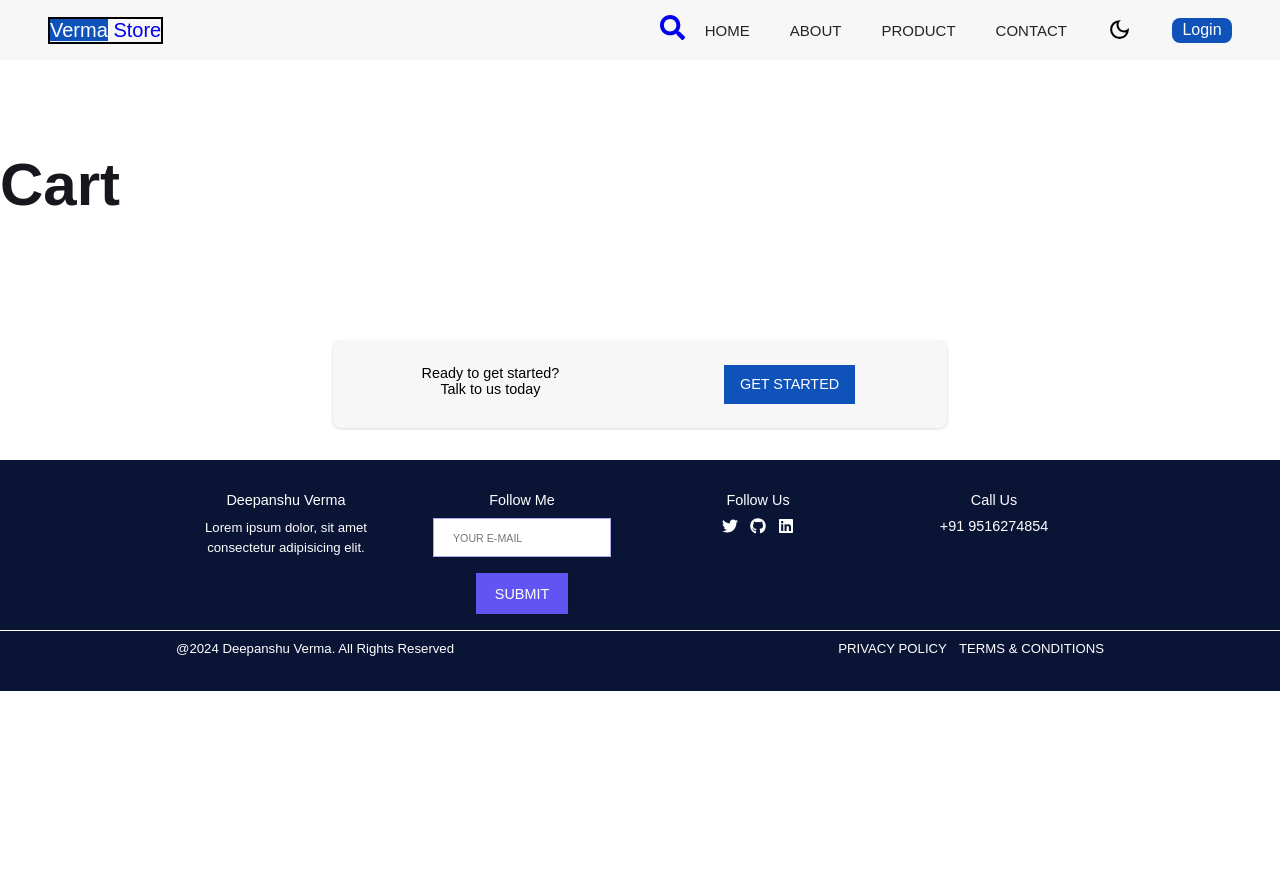
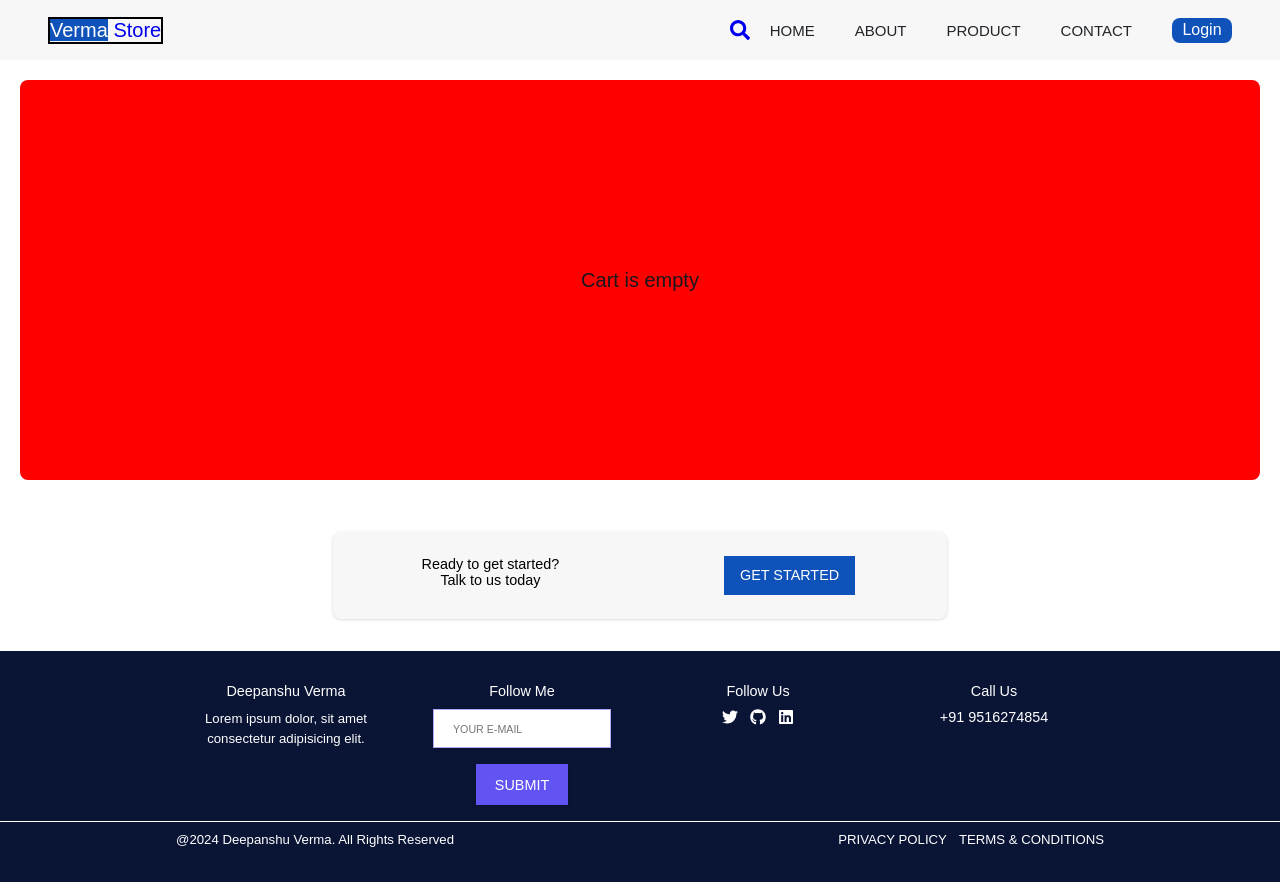
Before and after one commit to DV9-WEB/Shopping-React, a React (Create React App) app: page /cart in a window 1280 px wide. Before the commit the page ends 800 px from the top, so only its background shows below. Built offline with nearby package versions, Linux system fonts and the light colour scheme.

Commit message:
Complete My Project

```diff
--- a/src/App.js
+++ b/src/App.js
@@ -11,6 +11,7 @@ import { GlobalStyle } from "./GlobalStyle";
 import { ThemeProvider } from "styled-components";
 import AppLayout from "./AppLayout";
 import Account from "./components/Account";
+import { DataProvider } from "./Context/Context"
 
 const App = () => {
   const [isLogIn, setIsLogIn] = useState(false);
@@ -48,6 +49,7 @@ const App = () => {
   };
 
   return (
+    <DataProvider>
       <ThemeProvider theme={theme}>
         <BrowserRouter>
           <GlobalStyle />
@@ -72,6 +74,7 @@ const App = () => {
           </Routes>
         </BrowserRouter>
       </ThemeProvider>
+    </DataProvider>
   );
 };
 
--- a/src/Cart.js
+++ b/src/Cart.js
@@ -1,184 +1,309 @@
+import { useContext, useState } from "react";
 import styled from "styled-components";
+import { DataContext } from "./Context/Context";
+import CongratsModal from "./components/CongratsModal";
 
 const Cart = () => {
-  return <Wrapper>
-    <h1>Cart</h1>
-  </Wrapper>;
+  const { addToCart, setAddToCart } = useContext(DataContext);
+  const [showModal, setShowModal] = useState(false);
+  const [currentItem, setCurrentItem] = useState(null);
+  const [showCongrats, setShowCongrats] = useState(false);
+
+  const increaseQuantity = (productId) => {
+    setAddToCart((prevCart) =>
+      prevCart.map((item) =>
+        item.id === productId ? { ...item, quantity: item.quantity + 1 } : item
+      )
+    );
+  };
+
+  const decreaseQuantity = (productId) => {
+    setAddToCart((prevCart) =>
+      prevCart.map((item) =>
+        item.id === productId && item.quantity > 1
+          ? { ...item, quantity: item.quantity - 1 }
+          : item
+      )
+    );
+  };
+
+  const removeItem = (productId) => {
+    setAddToCart((prevCart) =>
+      prevCart.filter((item) => item.id !== productId)
+    );
+  };
+
+  const calculatePriceWithDelivery = (price, quantity) => {
+    const deliveryCharge = price * 0.2;
+    // const deliveryCharge = dlvryCharge.toFixed(2)
+    return price * quantity + deliveryCharge;
+  };
+
+  const getTotalCartPrice = () => {
+    return addToCart
+      .reduce((total, product) => {
+        return (
+          total + calculatePriceWithDelivery(product.price, product.quantity)
+        );
+      }, 0)
+      .toFixed(2);
+  };
+
+  const handleOrderClick = (item) => {
+    setCurrentItem(item);
+    setShowModal(true);
+  };
+
+  const handleConfirmOrder = () => {
+    setShowModal(false);
+    setShowCongrats(true);
+  };
+
+  const handleOrderPlace = (item) => {
+    setCurrentItem(item);
+    setShowModal(true);
+  };
+
+  return (
+    <Wrapper>
+      {addToCart.length === 0 ? (
+        <EmptyCart>
+          <h2>Cart is empty</h2>
+        </EmptyCart>
+      ) : (
+        <div className="cart-items">
+          {addToCart.map((product, index) => (
+            <div key={index} className="cart-item">
+              <img src={product.image} alt={product.title} />
+              <div className="info">
+                <h3>{product.title}</h3>
+                <p>Price: {product.price}₹</p>
+                <div className="quantity-control">
+                  <button
+                    style={{ color: "black" }}
+                    onClick={() => decreaseQuantity(product.id)}
+                  >
+                    -
+                  </button>
+                  <span>{product.quantity}</span>
+                  <button
+                    style={{ color: "black" }}
+                    onClick={() => increaseQuantity(product.id)}
+                  >
+                    +
+                  </button>
+                </div>
+                <p>
+                  Price with Delivery:{" "}
+                  {calculatePriceWithDelivery(product.price, product.quantity)}₹
+                </p>
+                <div className="button-container">
+                  <button
+                    className="order-button"
+                    onClick={() => handleOrderClick(product)}
+                  >
+                    Order Place
+                  </button>
+                  <button
+                    className="remove-button"
+                    onClick={() => removeItem(product.id)}
+                  >
+                    Remove
+                  </button>
+                </div>
+              </div>
+            </div>
+          ))}
+          <div className="total">
+            <h3>Total Cart Price: {getTotalCartPrice()}₹</h3>
+            <button className="order-button" onClick={()=>handleOrderPlace(addToCart[0])}>
+              Order Place
+            </button>
+          </div>
+        </div>
+      )}
+      {showModal && (
+        <Modal>
+          <div className="modal-content">
+            <p>Do you want to place the order for {currentItem.title}?</p>
+            <button onClick={handleConfirmOrder}>Confirm</button>
+            <button onClick={() => setShowModal(false)}>Cancel</button>
+          </div>
+        </Modal>
+      )}
+      {showCongrats && <CongratsModal onClose={() => setShowCongrats(false)} />}
+    </Wrapper>
+  );
 };
 
 const Wrapper = styled.section`
-  padding: 9rem 0;
+  padding: 2rem;
+  display: flex;
+  flex-direction: column;
+  align-items: center;
+  gap: 2rem;
 
-  .grid-four-column {
-    grid-template-columns: repeat(4, 1fr);
+  .cart-items {
+    display: flex;
+    flex-direction: column;
+    gap: 2rem;
+    width: 100%;
+    max-width: 800px;
+
+    .cart-item {
+      display: flex;
+      gap: 1rem;
+      padding: 1rem;
+      border: 1px solid ${({ theme }) => theme.colors.helper};
+      border-radius: 8px;
+      background-color: #fff;
+
+      img {
+        width: 100px;
+        height: 100px;
+        object-fit: contain;
+        border-radius: 8px;
       }
 
-  .grid-five-column {
-    grid-template-columns: repeat(4, 1fr) 0.3fr;
-    text-align: center;
+      .info {
+        display: flex;
+        flex-direction: column;
+        justify-content: center;
+        align-items: flex-start;
+
+        h3 {
+          font-size: 1.5rem;
+          margin: 0;
+        }
+
+        p {
+          font-size: 1.2rem;
+          margin: 0.2rem 0;
+        }
+
+        .quantity-control {
+          display: flex;
           align-items: center;
+          gap: 0.5rem;
+
+          button {
+            padding: 0.5rem 1rem;
+            background-color: ${({ theme }) => theme.colors.primary};
+            color: white;
+            border: none;
+            border-radius: 4px;
+            cursor: pointer;
           }
-  .cart-heading {
-    text-align: center;
-    text-transform: uppercase;
+
+          span {
+            font-size: 1.2rem;
           }
-  hr {
+        }
+
+        .button-container {
+          display: flex;
+          gap: 1rem;
           margin-top: 1rem;
         }
-  .cart-item {
-    padding: 3.2rem 0;
-    display: flex;
-    flex-direction: column;
-    gap: 3.2rem;
+
+        .order-button {
+          padding: 0.5rem 1rem;
+          background-color: ${({ theme }) => theme.colors.helper};
+          color: white;
+          border: none;
+          border-radius: 4px;
+          cursor: pointer;
         }
 
-  .cart-user--profile {
-    display: flex;
-    justify-content: flex-start;
-    align-items: center;
-    gap: 1.2rem;
-    margin-bottom: 5.4rem;
-
-    img {
-      width: 8rem;
-      height: 8rem;
-      border-radius: 50%;
-    }
-    h2 {
-      font-size: 2.4rem;
-    }
-  }
-  .cart-user--name {
-    text-transform: capitalize;
-  }
-  .cart-image--name {
-    /* background-color: red; */
-    align-items: center;
-    display: grid;
-    gap: 1rem;
-    grid-template-columns: 0.4fr 1fr;
-    text-transform: capitalize;
-    text-align: left;
-    img {
-      max-width: 5rem;
-      height: 5rem;
-      object-fit: contain;
-      color: transparent;
-    }
-
-    .color-div {
-      display: flex;
-      align-items: center;
-      justify-content: flex-start;
-      gap: 1rem;
-
-      .color-style {
-        width: 1.4rem;
-        height: 1.4rem;
-
-        border-radius: 50%;
+        .remove-button {
+          padding: 0.5rem 1rem;
+          background-color: red;
+          color: white;
+          border: none;
+          border-radius: 4px;
+          cursor: pointer;
         }
       }
     }
 
-  .cart-two-button {
-    margin-top: 2rem;
-    display: flex;
-    justify-content: space-between;
-
-    .btn-clear {
-      background-color: #e74c3c;
-    }
-  }
-
-  .amount-toggle {
+    .total {
       display: flex;
       justify-content: center;
       align-items: center;
-    gap: 2.4rem;
-    font-size: 1.4rem;
+      gap: 2rem;
+      padding: 1rem;
+      border: 1px solid ${({ theme }) => theme.colors.helper};
+      border-radius: 8px;
+      background-color: #fff;
 
-    button {
+      .order-button {
+        padding: 0.5rem 1rem;
+        background-color: ${({ theme }) => theme.colors.helper};
+        color: white;
         border: none;
-      background-color: #fff;
+        border-radius: 4px;
         cursor: pointer;
       }
 
-    .amount-style {
-      font-size: 2.4rem;
-      color: ${({ theme }) => theme.colors.btn};
-    }
-  }
-
-  .remove_icon {
-    font-size: 1.6rem;
-    color: #e74c3c;
-    cursor: pointer;
-  }
-
-  .order-total--amount {
-    width: 100%;
-    margin: 4.8rem 0;
-    text-transform: capitalize;
-    display: flex;
-    flex-direction: column;
-    justify-content: flex-end;
-    align-items: flex-end;
-
-    .order-total--subdata {
-      border: 0.1rem solid #f0f0f0;
-      display: flex;
-      flex-direction: column;
-      gap: 1.8rem;
-      padding: 3.2rem;
-    }
-    div {
-      display: flex;
-      gap: 3.2rem;
-      justify-content: space-between;
-    }
-
-    div:last-child {
-      background-color: #fafafa;
-    }
-
-    div p:last-child {
-      font-weight: bold;
-      color: ${({ theme }) => theme.colors.heading};
-    }
-  }
-
-  @media (max-width: ${({ theme }) => theme.media.mobile}) {
-    .grid-five-column {
-      grid-template-columns: 1.5fr 1fr 0.5fr;
-    }
-    .cart-hide {
-      display: none;
-    }
-
-    .cart-two-button {
-      margin-top: 2rem;
-      display: flex;
-      justify-content: space-between;
-      gap: 2.2rem;
-    }
-
-    .order-total--amount {
-      width: 100%;
-      text-transform: capitalize;
-      justify-content: flex-start;
-      align-items: flex-start;
-
-      .order-total--subdata {
-        width: 100%;
-        border: 0.1rem solid #f0f0f0;
-        display: flex;
-        flex-direction: column;
-        gap: 1.8rem;
-        padding: 3.2rem;
+      h3 {
+        font-size: 1.5rem;
+        margin: 0;
       }
     }
   }
 `;
 
+const EmptyCart = styled.div`
+  width: 100%;
+  height: 50vh;
+  display: flex;
+  justify-content: center;
+  align-items: center;
+  background-color: red;
+  color: white;
+  border-radius: 8px;
+
+  h2 {
+    font-size: 2rem;
+    margin: 0;
+  }
+`;
+
+const Modal = styled.div`
+  position: fixed;
+  top: 0;
+  left: 0;
+  width: 100%;
+  height: 100%;
+  background: rgba(0, 0, 0, 0.5);
+  display: flex;
+  justify-content: center;
+  align-items: center;
+  z-index: 1000;
+
+  .modal-content {
+    background: white;
+    padding: 2rem;
+    border-radius: 8px;
+    text-align: center;
+    width: 80%;
+    max-width: 500px;
+
+    p {
+      margin: 0 0 2rem 0;
+      font-size: 1.2rem;
+    }
+
+    button {
+      padding: 0.5rem 1rem;
+      margin: 0 1rem;
+      background-color: ${({ theme }) => theme.colors.helper};
+      color: white;
+      border: none;
+      border-radius: 4px;
+      cursor: pointer;
+    }
+  }
+`;
+
 export default Cart;
--- /dev/null
+++ b/src/Context/Context.js
@@ -0,0 +1,14 @@
+// src/DataContext.js
+import React, { createContext, useState } from 'react';
+
+export const DataContext = createContext();
+
+export const DataProvider = ({ children }) => {
+    const [addToCart, setAddToCart] = useState("");
+
+  return (
+    <DataContext.Provider value={{ addToCart, setAddToCart }}>
+      {children}
+    </DataContext.Provider>
+  );
+};
--- a/src/components/Account.js
+++ b/src/components/Account.js
@@ -52,6 +52,7 @@ const Wrapper = styled.section`
   flex-direction: column;
 
   .main {
+    margin-top: 2rem;
     position: relative;
     height: 70vh;
     width: 80vw;
@@ -61,7 +62,7 @@ const Wrapper = styled.section`
     flex-direction: column;
     justify-content: center;
     align-items: center;
-    box-shadow: 0 4px 8px rgba(0, 0, 0, 0.1);
+    box-shadow: 0 4px 8px 0 rgba(0, 0, 0, 0.2), 0 6px 20px 0 rgba(0, 0, 0, 0.19);
   }
 
   .close {
@@ -79,7 +80,7 @@ const Wrapper = styled.section`
 
   h2 {
     margin: 0;
-    font-size: 2rem;
+    font-size: 4rem;
     color: #333;
   }
 
@@ -91,16 +92,18 @@ const Wrapper = styled.section`
 
     input {
       padding: 0.5rem;
-      font-size: 1rem;
+      font-size: 1.2rem;
       border: 1px solid #ccc;
       border-radius: 5px;
       width: 50%;
-      margin: auto; /* Centering input */
+      margin: auto;
+      height: 2.5rem; /* Centering input */
     }
 
     button {
       padding: 0.5rem;
-      font-size: 1rem;
+      font-size: 1.2rem;
+      height: 2.5rem;
       border: none;
       border-radius: 5px;
       background-color: #0f52ba;
--- a/src/components/AllProducts.js
+++ b/src/components/AllProducts.js
@@ -1,11 +1,14 @@
 import axios from "axios";
-import React, { useEffect, useState } from "react";
+import React, { useContext, useEffect, useState } from "react";
 import styled from "styled-components";
+import { DataContext } from "../Context/Context";
+import ProductCard from "./ProductCard";
 
 const AllProducts = () => {
   const [products, setProducts] = useState([]);
   const [searchTerm, setSearchTerm] = useState("");
   const [sortOrder, setSortOrder] = useState("");
+  const { setAddToCart } = useContext(DataContext);
 
   useEffect(() => {
     const getAPI = async (url) => {
@@ -20,17 +23,10 @@ const AllProducts = () => {
     getAPI("https://fakestoreapi.com/products");
   }, []);
 
-  // Function to extract the first three words from a string
-  const getFirstThreeWords = (str) => {
-    return str.split(" ").slice(0, 3).join(" ");
-  };
-
-  // Filter products based on search term
   const filteredProducts = products.filter((product) =>
     product.title.toLowerCase().startsWith(searchTerm.toLowerCase())
   );
 
-  // Function to sort products based on price
   const sortProducts = () => {
     if (sortOrder === "highToLow") {
       return filteredProducts.slice().sort((a, b) => b.price - a.price);
@@ -62,17 +58,16 @@ const AllProducts = () => {
       )}
       <div className="main">
         {sortedProducts.map((product) => (
-          <Card key={product.id}>
-            <img src={product.image} alt={product.title} />
-            <div className="info">
-              <h3>{getFirstThreeWords(product.title)}</h3>
-              <h3 className="price">
-                <b>
-                  Price: <span>{product.price}₹</span>
-                </b>
-              </h3>
-            </div>
-          </Card>
+          <ProductCard
+            key={product.id}
+            product={product}
+            onAddToCart={() =>
+              setAddToCart((prevProduct) => [
+                ...prevProduct,
+                { ...product, quantity: 1 },
+              ])
+            }
+          />
         ))}
       </div>
     </Wrapper>
@@ -115,50 +110,6 @@ const Wrapper = styled.section`
   }
 `;
 
-const Card = styled.div`
-  background-color: #ffffff;
-  border-radius: 8px;
-  border: 1px solid ${({ theme }) => theme.colors.helper};
-  text-align: center;
-  transition: transform 0.3s ease;
-  height: 27rem;
-  width: 25rem;
-
-  &:hover {
-    transform: translateY(-5px);
-  }
-
-  img {
-    width: 100%;
-    height: 80%;
-    border-radius: 8px 8px 0 0;
-  }
-
-  .info {
-    padding: 1rem;
-    display: flex;
-    flex-direction: column;
-    justify-content: center;
-    align-items: center;
-  }
-
-  h3 {
-    margin-top: 0;
-    margin-bottom: 0.5rem;
-    font-size: 1.5rem;
-  }
-
-  .price {
-    font-size: 1.4rem;
-    font-weight: bold;
-    margin: 0;
-  }
-
-  .price span {
-    color: ${({ theme }) => theme.colors.primary};
-  }
-`;
-
 const NoResultMessage = styled.p`
   font-size: 1.5rem;
   color: ${({ theme }) => theme.colors.textSecondary};
--- /dev/null
+++ b/src/components/CongratsModal.js
@@ -0,0 +1,60 @@
+import React from "react";
+import styled from "styled-components";
+
+const CongratsModal = ({ onClose }) => {
+  return (
+    <Backdrop>
+      <Modal>
+        <h2>Congratulations 🥳🎉</h2>
+        <p>Your order has been placed successfully.</p>
+        <button onClick={onClose}>Close</button>
+      </Modal>
+    </Backdrop>
+  );
+};
+
+const Backdrop = styled.div`
+  position: fixed;
+  top: 0;
+  left: 0;
+  width: 100%;
+  height: 100%;
+  background: rgba(0, 0, 0, 0.5);
+  display: flex;
+  justify-content: center;
+  align-items: center;
+  z-index: 1000;
+`;
+
+const Modal = styled.div`
+  background: ${({ theme }) => theme.colors.helper};
+  padding: 2rem;
+  border-radius: 8px;
+  text-align: center;
+  width: 80%;
+  max-width: 500px;
+  height: 50vh;
+  display: flex;
+  justify-content: center;
+  align-items: center;
+  flex-direction: column;
+
+  h2 {
+    margin: 0 0 1rem 0;
+  }
+
+  p {
+    margin: 0 0 2rem 0;
+  }
+
+  button {
+    padding: 0.5rem 1rem;
+    background-color: ${({ theme }) => theme.colors.white};
+    color: black;
+    border: none;
+    border-radius: 4px;
+    cursor: pointer;
+  }
+`;
+
+export default CongratsModal;
--- a/src/components/Nav.js
+++ b/src/components/Nav.js
@@ -182,12 +182,7 @@ const AccountButton = styled.div`
 `;
 
 const Nav = ({ isLogIn, handleLogOut }) => {
-  const [mode, setMode] = useState(false);
   const [menuOpen, setMenuOpen] = useState(false);
-
-  const modeClick = () => {
-    setMode(!mode);
-  };
 
   const menuClick = () => {
     setMenuOpen(!menuOpen);
@@ -199,7 +194,7 @@ const Nav = ({ isLogIn, handleLogOut }) => {
 
   return (
     <Navbar>
-      <h2 style={{ fontSize: "2.5rem", margin: "2rem" }}>
+      <h2 style={{ fontSize: "2rem", margin: "2rem", marginTop: "2.5rem" }}>
         <NavLink to="/product">
           <FaSearch />
         </NavLink>
@@ -250,13 +245,6 @@ const Nav = ({ isLogIn, handleLogOut }) => {
               Contact
             </NavLink>
           </li>
-          <li onClick={modeClick}>
-            {mode ? (
-              <DarkModeIcon className="darkmode-icon" />
-            ) : (
-              <OutlineDarkModeIcon className="darkmode-icon" />
-            )}
-          </li>
           {isLogIn && (
             <li>
               <NavLink to="/cart" className="navbar-link cart-trolley-link">
--- /dev/null
+++ b/src/components/ProductCard.js
@@ -0,0 +1,90 @@
+import React from "react";
+import styled from "styled-components";
+
+const ProductCard = ({ product, onAddToCart }) => {
+  const getFirstThreeWords = (str) => {
+    return str.split(" ").slice(0, 3).join(" ");
+  };
+
+  return (
+    <Card>
+      <img src={product.image} alt={product.title} />
+      <div className="info">
+        <h3>{getFirstThreeWords(product.title)}</h3>
+        <h3 className="price">
+          <b>
+            Price: <span>{product.price}₹</span>
+          </b>
+        </h3>
+      </div>
+      <button className="add-to-cart" onClick={onAddToCart}>
+        Add to Cart
+      </button>
+    </Card>
+  );
+};
+
+const Card = styled.div`
+  background-color: #ffffff;
+  border-radius: 8px;
+  border: 1px solid ${({ theme }) => theme.colors.helper};
+  text-align: center;
+  transition: transform 0.3s ease;
+  height: 30rem; /* Increased height to accommodate the button */
+  width: 25rem;
+  display: flex;
+  flex-direction: column;
+  justify-content: space-between;
+
+  &:hover {
+    transform: translateY(-5px);
+  }
+
+  img {
+    width: 100%;
+    height: 60%; /* Adjusted height to make space for the button */
+    border-radius: 8px 8px 0 0;
+  }
+
+  .info {
+    padding: 1rem;
+    display: flex;
+    flex-direction: column;
+    justify-content: center;
+    align-items: center;
+  }
+
+  h3 {
+    margin-top: 0;
+    margin-bottom: 0.5rem;
+    font-size: 1.5rem;
+  }
+
+  .price {
+    font-size: 1.4rem;
+    font-weight: bold;
+    margin: 0;
+  }
+
+  .price span {
+    color: ${({ theme }) => theme.colors.primary};
+  }
+
+  .add-to-cart {
+    padding: 0.5rem 1rem;
+    border: none;
+    background-color: ${({ theme }) => theme.colors.helper};
+    color: #fff;
+    cursor: pointer;
+    border-radius: 4px;
+    margin: 0.5rem;
+    opacity: 1;
+    transition: opacity 0.3s ease;
+
+    &:hover {
+      opacity: 0.7;
+    }
+  }
+`;
+
+export default ProductCard;
```
Lines whose indentation alone changed are shown as unchanged.
